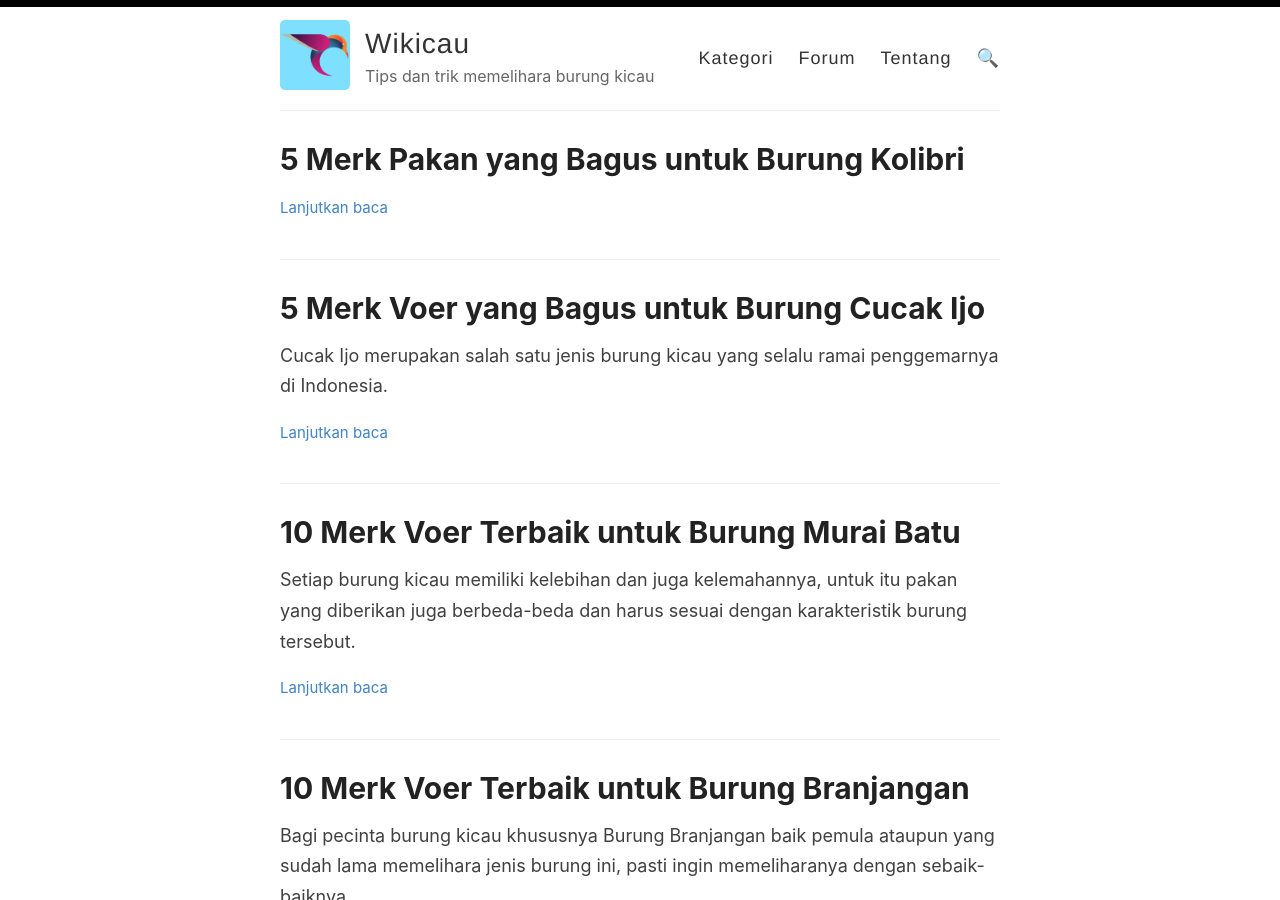
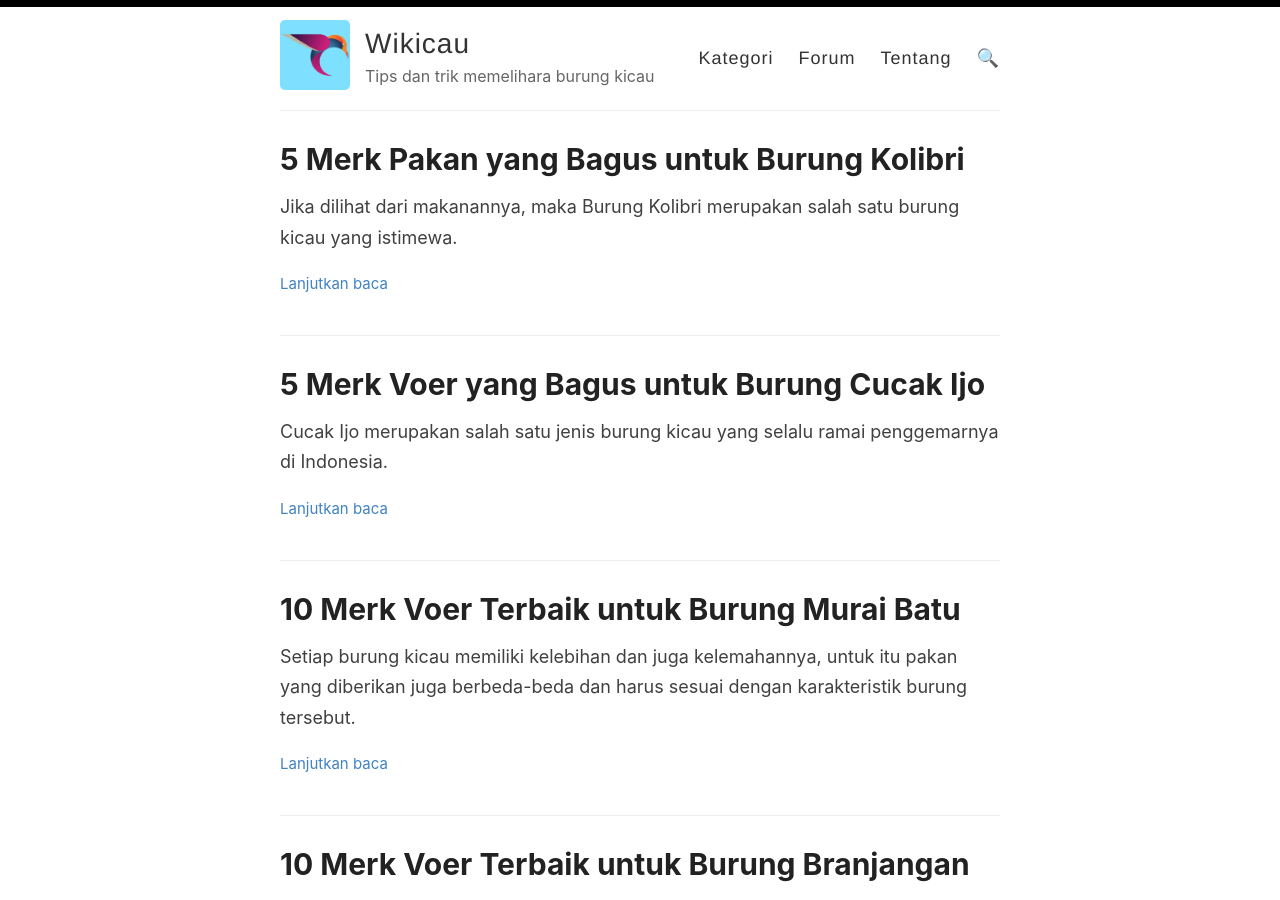
Before and after one commit to wikicau/wikicau.github.io, a Jekyll site: the page built from index.html, in a window 1280 px wide and 900 px high. Built offline with Jekyll 4.4.1, drawn with Linux system fonts in a browser that asks for light colours; the list of posts is cut into pages by our own code; some of the changed lines change nothing that is shown.

Commit message:
Update 2021-01-12-merk-pakan-kolibri.md

```diff
--- a/_posts/2021-01-12-merk-pakan-kolibri.md
+++ b/_posts/2021-01-12-merk-pakan-kolibri.md
@@ -3,3 +3,95 @@
 title: "5 Merk Pakan yang Bagus untuk Burung Kolibri"
 categories: [Tips Burung]
 ---
+
+Jika dilihat dari makanannya, maka Burung Kolibri merupakan salah satu burung kicau yang istimewa.
+
+Tidak seperti burung kicau lainnya yang memakan makanan padat seperti voer, buah-buahan atau serangga, Burung Kolibri memakan cairan yang disebut nektar.
+
+Di alam liar, Burung Kolibri memakan nektar bunga sebagai makanan utamanya.
+
+Sedangkan untuk para penghobi burung, biasanya mereka menggantinya dengan cairan buatan sendiri yang terdiri dari susu, madu, dan bahan cairan manis lainnya.
+
+Pemberiannya juga cukup rumit. Kamu harus menggantinya setiap hari.
+
+Karena jika tidak diganti, maka air nektar akan basi dan bila dimakan oleh Burung Kolibri akan membuatnya keracunan hingga bisa mengakibatkan kematian.
+
+Jadi memelihara Burung Kolibri di rumah memang bisa dikatakan susah-susah gampang.
+
+Untuk Sobat Wikicau yang memelihara Burung Kolibri di rumah dan tidak punya banyak waktu untuk membuat nektar sendiri, maka kamu bisa membeli nektar siap jadi berikut ini.
+
+Jadi kamu bisa stok dan memberikannya ke Burung Kolibri kesayangan setiap hari.
+
+## 1. V-Nectar
+
+Beli di: [Lazada]() / [Shopee]() / [Tokopedia]() / [Bukalapak]()
+
+Merk pakan terbauk untuk Burung Kolibri yang pertama adalah V-Nectar.
+
+Nektar buatan ini berisi 250ml nektar per botolnya dan dijual di harga mulai dari 35 ribuan.
+
+Ukurannya cukup besar jika dibandingkan dengan porsi makan si Kolibri yang memang tidak begitu banyak.
+
+Satu botolnya mungkin dapat bertahan antara 1 hingga 2 minggu jika kamu memelihara 1 ekor Kolibri dirumah.
+
+## 2. Colibri Sweat Nectar
+
+Beli di: [Lazada]() / [Shopee]() / [Tokopedia]() / [Bukalapak]()
+
+Berbeda dengan yang pertama, Colibri Sweat Nectar merupakan pakan berbentuk serbuk.
+
+Kamu perlu melarutkannya di dalam air sebelum memberikannya ke Burung Kolibr.
+
+Harga pakan Kolibri ini mulai dari 4000 rupiah per sachet.
+
+Berikut ini adalah beberapa manfaat Colibri Sweat Nectar:
+
+- Sebagai salah satu sumber nutrisi untuk Burung Kolibri
+- Meningkatkan metabolisme burung
+- Melancarkan pencernaan burung
+
+Oh, ya. Pakan ini juga tidak mengandung pemanis buatan, sehingga aman diberikan sebagai pakan harian.
+
+Satu sachet-nya dapat digunakan untuk 4 kali pemakaian. Jadi kamu mungkin butuh 10 hingga 15 sachet untuk stok satu bulan.
+
+## 3. Rujak Nektar
+
+Beli di: [Lazada]() / [Shopee]() / [Tokopedia]() / [Bukalapak]()
+
+Rujak Nektar tersedia dalam dua ukuran kemasan, pertama adalah ukuran kecil yang berisi 130ml nektar dan ukuran besar yang berisi 250ml nektar.
+
+Pakan ini cocok diberikan sebagai pakan harian Burung Kolibri untuk menggantikan kebutuhan nektarnya.
+
+Apalagi jika kamu adalah orang yang sibuk bekerja, maka memberikan Rujan Nektar bisa menjadi solusi.
+
+Walaupun Burung Kolibri kamu jarang diberikan kroto tapi sering diberikan Rujak Nektar, burung tidak akan lemas ataupun macet bunyi.
+
+Tubuh burung juga tetap berisi dan tidak kurus karena kebutuhan nutrisinya terpenuhi berkat pakan ini.
+
+## 4. Nectar Nutribird
+
+Beli di: [Lazada]() / [Shopee]() / [Tokopedia]() / [Bukalapak]()
+
+Sebagai seorang yang hobi burung kicau, kamu harusnya sudah tidak asing lagi dengan produk-produk dari Nutribird.
+
+Brand ini memang memiliki koleksi produk yang sangat banyak, terutama untuk produk pakan burung kicaunya.
+
+Nah, brand ini juga memiliki produk khusus untuk Burung Kolibr, yaitu Nectar Nutribird.
+
+Sama seperti namanya, ini adalah pakan khusus Kolibri berupa nektar buatan yang disukai oleh burung.
+
+Nektar ini mengandung ekstra susu dan juga gingseng, sehingga sangat baik untuk kesehatan Burung Kolibri milik Sobat Wikicau.
+
+Pakan merk ini dijual mulai dari 26 ribuan saja.
+
+## 5. Black Nektar
+
+Beli di: [Lazada]() / [Shopee]() / [Tokopedia]() / [Bukalapak]()
+
+Tidak berbeda dengan beberapa merk pakan khusus Kolibri diatas, Black Nektar juga merupakan nektar buatan siap pakai.
+
+Pakan ini dijual dengan harga mulai dari 25 ribu rupiah perbotolnya, dan perbotolnya berisi 100ml nektar.
+
+Itu dia tadi 5 merk makanan terbaik khusus untuk Burung Kolibri.
+
+Oh, ya. Sebagai saran, ada baiknya kamu menyimpan pakan-pakan diatas di dalam kulas setelah dibuka untuk menghindari nektar menjadi basi.
```
